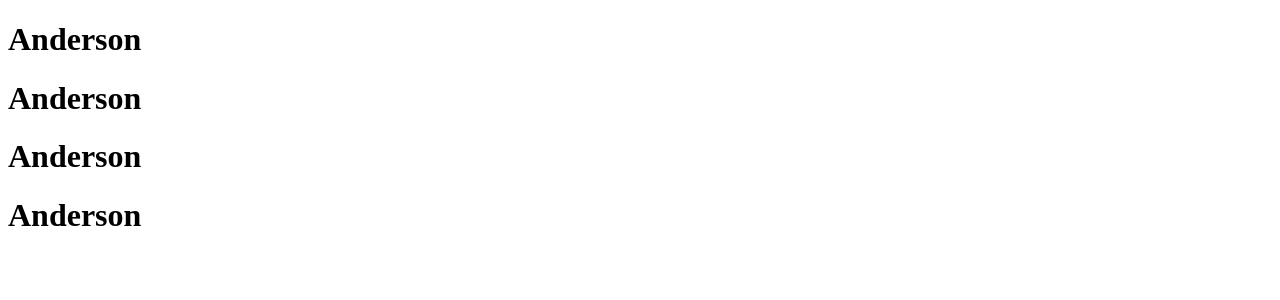
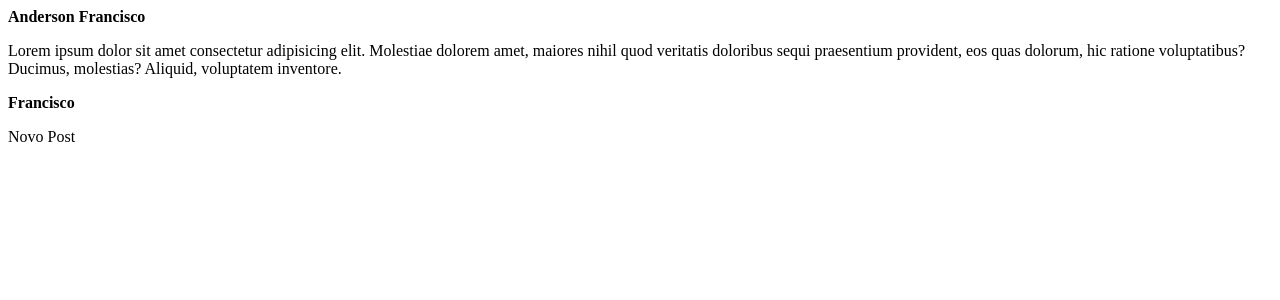
Before and after one commit to andersonigfrancisco/Vite-React, a React (Vite) app: page / in a window 1280 px wide. Shown: the top 300 px of the page. Built offline with nearby package versions, Linux system fonts and the light colour scheme.

Commit message:
:construction_worker: add prop in componet

```diff
--- a/src/App.jsx
+++ b/src/App.jsx
@@ -1,13 +1,18 @@
-import {Post} from './Post'
+import { Post } from './Post'
 
 export function App() {
 
   return (
     <div>
-      <Post />
-      <Post />
-      <Post />
-      <Post />
+      <Post
+        author="Anderson Francisco"
+        content="Lorem ipsum dolor sit amet consectetur adipisicing elit. Molestiae dolorem amet, maiores nihil quod veritatis doloribus sequi praesentium provident, eos quas dolorum, hic ratione voluptatibus? Ducimus, molestias? Aliquid, voluptatem inventore."
+      />
+
+      <Post
+        author="Francisco"
+        content="Novo Post"
+      />
     </div>
   )
 }
--- a/src/Post.jsx
+++ b/src/Post.jsx
@@ -1,6 +1,8 @@
-export function Post()
-{
+export function Post(props) {
   return (
-    <h1>Anderson</h1>
+    <div>
+      <strong>{props.author}</strong>
+      <p>{props.content}</p>
+    </div>
   )
 }
```
